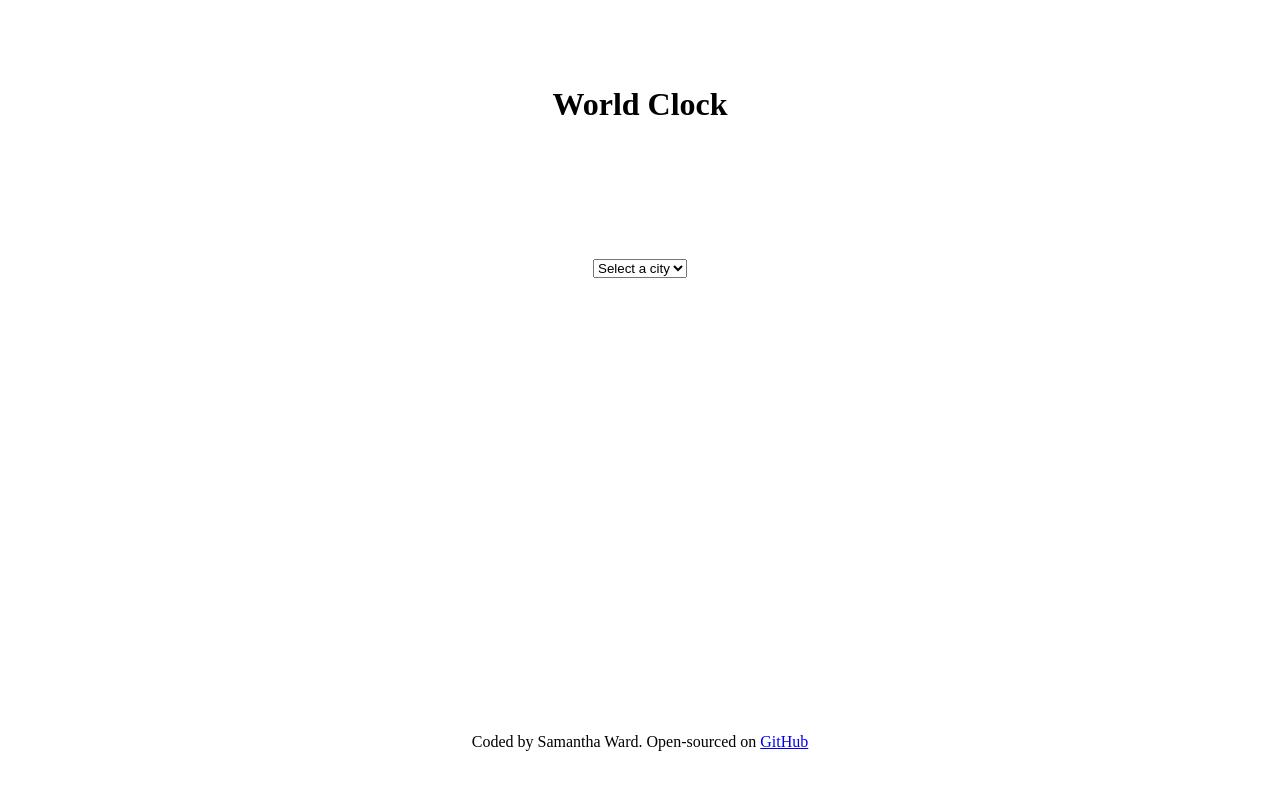
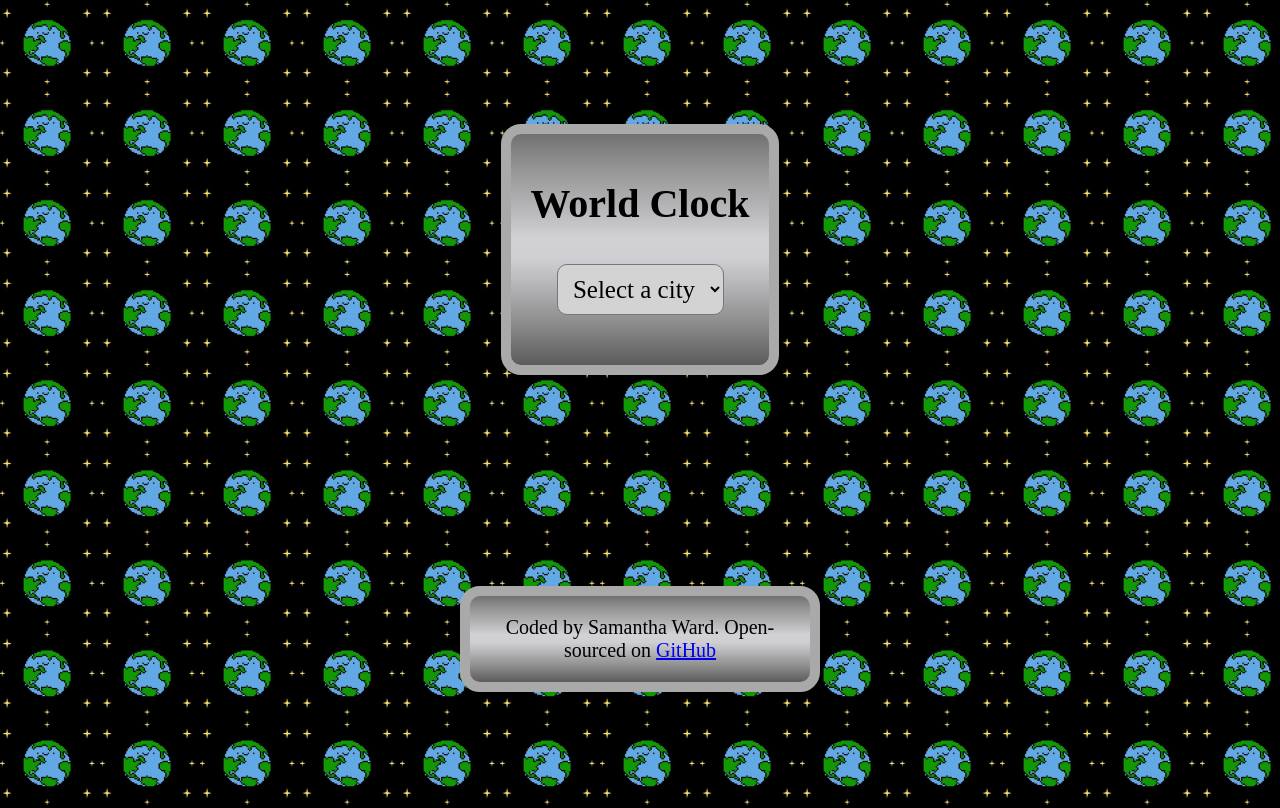
Before and after one commit to jazziecookie/world-clock, a plain HTML site: page index.html in a window 1280 px wide. Drawn offline with nearby package versions, Linux system fonts and the light colour scheme; a web font is replaced by a local one.

Commit message:
added initial CSS

```diff
--- a/clock.css
+++ b/clock.css
@@ -1,3 +1,4 @@
+@import url('https://fonts.googleapis.com/css2?family=Jersey+25&display=swap');
 
 body,
 html {
@@ -8,4 +9,83 @@ body {
   display: grid;
   place-items: center;
   text-align: center;
+  font-family: "Jersey 25";
+  background: url("clockbackground.png");
+  background-size: 100px;
+  background-repeat: repeat;
+  font-size: 20px;
 }
+
+h1 {
+  font-size: 40px;
+}
+
+select {
+  background-color: lightgrey;
+  padding: 10px;
+  border-radius: 10px;
+  text-align: center;
+  font-size: 25px;
+  font-family: "Jersey 25";
+  margin: 10px;
+}
+
+footer {
+  max-width: 300px;
+  background-color: lightgrey;
+  background-image: linear-gradient(
+    180deg,
+    hsl(0deg 0% 44%) 0%,
+    hsl(240deg 0% 52%) 8%,
+    hsl(240deg 0% 60%) 17%,
+    hsl(240deg 1% 67%) 26%,
+    hsl(240deg 2% 75%) 36%,
+    hsl(240deg 4% 83%) 45%,
+    hsl(240deg 4% 82%) 54%,
+    hsl(240deg 2% 73%) 64%,
+    hsl(240deg 1% 64%) 73%,
+    hsl(240deg 0% 55%) 82%,
+    hsl(240deg 0% 45%) 91%,
+    hsl(0deg 0% 36%) 100%);
+  padding: 20px;
+  border-radius: 20px;
+  border: 10px solid darkgrey;
+  margin-bottom: 20px;
+}
+
+#display-fact {
+  max-width: 300px;
+  text-align: center;
+  padding: 10px;
+}
+
+.time-element {
+  font-family: "Jersey 25";
+  color: red;
+}
+
+.wrapper {
+   background-image: linear-gradient(
+    180deg,
+    hsl(0deg 0% 44%) 0%,
+    hsl(240deg 0% 52%) 8%,
+    hsl(240deg 0% 60%) 17%,
+    hsl(240deg 1% 67%) 26%,
+    hsl(240deg 2% 75%) 36%,
+    hsl(240deg 4% 83%) 45%,
+    hsl(240deg 4% 82%) 54%,
+    hsl(240deg 2% 73%) 64%,
+    hsl(240deg 1% 64%) 73%,
+    hsl(240deg 0% 55%) 82%,
+    hsl(240deg 0% 45%) 91%,
+    hsl(0deg 0% 36%) 100%);
+  border-radius: 20px;
+  padding: 20px;
+  border: 10px solid darkgrey;
+  margin: 20px;
+  max-width: 300px;
+}
+
+.temperature {
+  font-size: 20px;
+}
--- a/clock.js
+++ b/clock.js
@@ -11,6 +11,7 @@ function changeCity(event){
   //ensures every first letter is capitalised
   //splits into separate words
   //' ' ensures there is space between
+  //https://www.w3schools.com/js/js_maps.asp
   let formattedCity = city
   .split(' ')
   .map(word => word[0]
@@ -368,7 +369,7 @@ Kerguelen: "Indian/Kerguelen",
 let timezone = timezones[formattedCity];
 let cityTime = moment.tz(timezone).format("dddd, Do MMMM, hh:mm A");
 let displayCity = document.getElementById("display-city");
-displayCity.innerHTML = `The date and time in ${formattedCity} is ${cityTime}`;
+displayCity.innerHTML = `The date and time in ${formattedCity} is <span class="time-element">${cityTime}</span>`;
 callWeatherApi(formattedCity);
 callFactApi(formattedCity);
 }
@@ -392,12 +393,14 @@ let api = `https://api.shecodes.io/weather/v1/current?query=${city}&key=${apiKey
 axios.get(api).then(showWeather)};
 
 function showWeather(event) {
-  let displayWeather = document.querySelector("#display-weather");
-  displayWeather.innerHTML = `${Math.round(event.data.temperature.current)} °C <img src="${event.data.condition.icon_url}" class="icon-image">`;
+  let displayTemperature = document.querySelector(".display-temperature");
+  let displayIcon = document.querySelector(".display-icon");
+  displayIcon.innerHTML = `<img src="${event.data.condition.icon_url}">`;
+  displayTemperature.innerHTML = `<p></p><span class="temperature">The current temperature is ${Math.round(event.data.temperature.current)} °C</span>`;
 }
 
 function callFactApi(response){
-  let api = `https://api.shecodes.io/ai/v1/generate?prompt=give_me_an_obscure_fact_about_${encodeURIComponent(response)}&context=output in basic HTML only use br tag&key=${apiKey}`;
+  let api = `https://api.shecodes.io/ai/v1/generate?prompt=give_me_an_obscure_fact_about_${encodeURIComponent(response)}&context=output in basic HTML only use br tag and do not use underscores in your answer&key=${apiKey}`;
  axios.get(api).then(showFact);
 ;
 }
--- a/index.html
+++ b/index.html
@@ -10,6 +10,7 @@
   <script src="https://unpkg.com/axios/dist/axios.min.js"></script>
 
 <body>
+  <div class="wrapper">
   <h1>World Clock</h1>
   <form>
     <select name="" id="city-list">
@@ -18,12 +19,23 @@
       <option value="sydney">Sydney</option>
       <option value="paris">Paris</option>
       <option value="new york">New York</option>
+      <option value="copenhagen">Copenhagen</option>
+      <option value="stockholm">Stockholm</option>
+      <option value="oslo">Oslo</option>
+      <option value="tokyo">Tokyo</option>
+      <option value="hong kong">Hong Kong</option>
     </select>
   </form>
 
   <div id="display-city"></div>
-  <div id="display-weather"></div>
+  <div id="display-weather">
+    <div class="display-temperature"></div>
+    <div class="display-icon"></div>
+    </div>
+
   <div id="display-fact"></div>
+
+  </div>
 
   <footer>Coded by Samantha Ward. Open-sourced on <a href="https://github.com/jazziecookie/world-clock" target="_blank">GitHub</a></footer>
   <script src="clock.js"></script>
```
Also changed, not shown: clockbackground.png (added).
